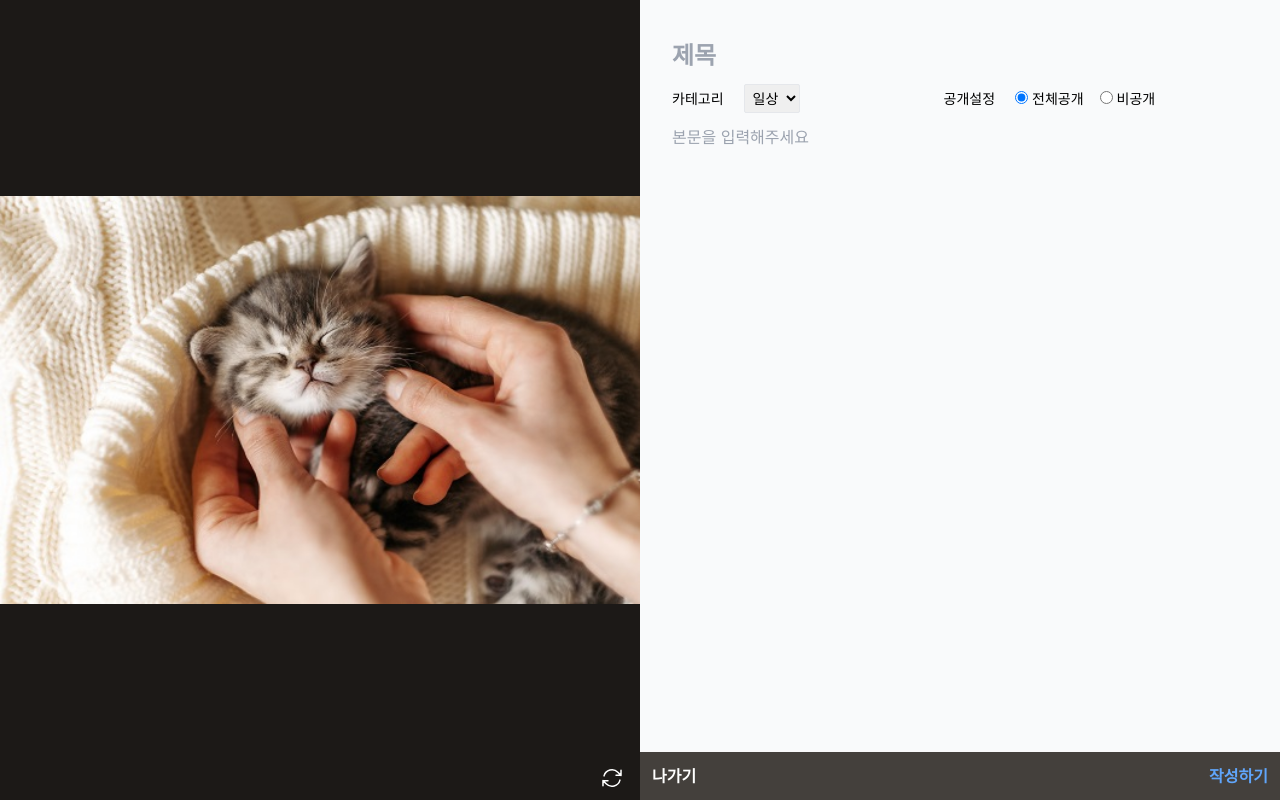
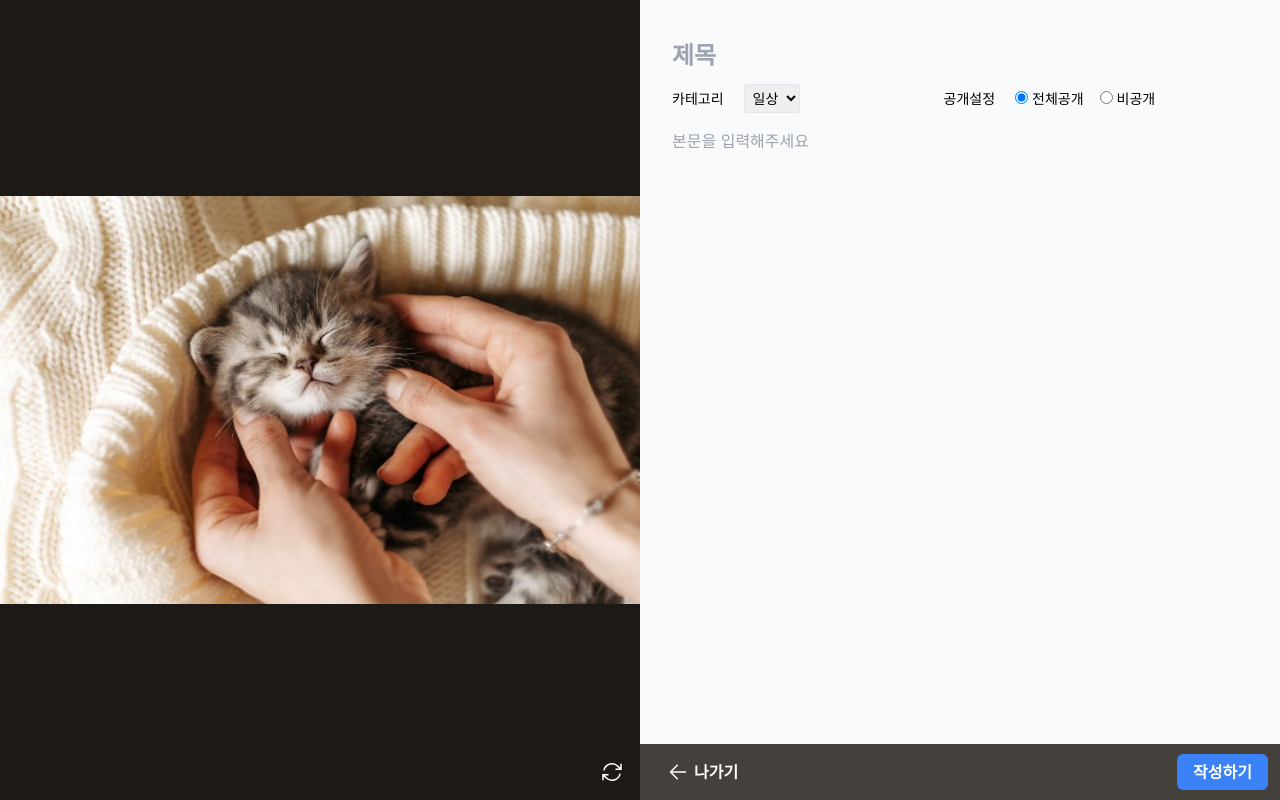
Before and after one commit to choheejin/2022-database-front, a React (Create React App) app: page /posts/write in a window 1280 px wide. Built offline with nearby package versions, Linux system fonts and the light colour scheme; a web font is replaced by a local one.

Commit message:
post write 완성

```diff
--- a/src/pages/post-page/PostWritePage.js
+++ b/src/pages/post-page/PostWritePage.js
@@ -1,6 +1,7 @@
 import {useState} from "react";
 
 export default function PostWritePage({isVisible}) {
+
     isVisible(false);
 
     const [isModified, setIsModified] = useState(false);
@@ -13,7 +14,7 @@ export default function PostWritePage({isVisible}) {
     return(
         <div className="grid grid-cols-2 h-screen">
             <div className={`flex w-full bg-no-repeat bg-center bg-contain h-auto bg-stone-900 bg-[url('sample.jpeg')]`}>
-                <div className="flex w-full h-full items-end justify-end px-4 py-2.5">
+                <div className="flex w-full h-full items-end justify-end px-4 py-4">
                     <svg xmlns="http://www.w3.org/2000/svg" fill="none" viewBox="0 0 24 24" stroke-width="1.5"
                          stroke="white" className="w-6 h-6 cursor-pointer">
                         <path stroke-linecap="round" stroke-linejoin="round"
@@ -45,10 +46,18 @@ export default function PostWritePage({isVisible}) {
                 </div>
 
                 <textarea placeholder="본문을 입력해주세요"
-                          className="bg-transparent focus:outline-none resize-none h-full pl-8"/>
-                <div className="flex justify-between bg-stone-700 py-3 px-3">
-                    <a href="/" className="text-white font-bold">나가기</a>
-                    <button className="text-blue-400 font-bold">작성하기</button>
+                          className="bg-transparent focus:outline-none resize-none h-full pl-8 pt-1 mb-2.5"/>
+                <div className="flex justify-between items-center bg-stone-700 py-2.5 px-3">
+                    <a href="/" className="flex gap-1 text-white font-bold hover:bg-stone-500 rounded-md px-3.5 py-1.5">
+                        <svg xmlns="http://www.w3.org/2000/svg" fill="none" viewBox="0 0 24 24" stroke-width="1.5"
+                             stroke="currentColor" className="w-6 h-6">
+                            <path stroke-linecap="round" stroke-linejoin="round"
+                                  d="M19.5 12h-15m0 0l6.75 6.75M4.5 12l6.75-6.75"/>
+                        </svg>
+                        나가기
+                    </a>
+                    <button className="bg-blue-500 hover:bg-blue-400 rounded-md text-white px-4 py-1.5 font-bold">
+                        {isModified ? '수정하기' : '작성하기'}</button>
                 </div>
             </form>
         </div>
```
